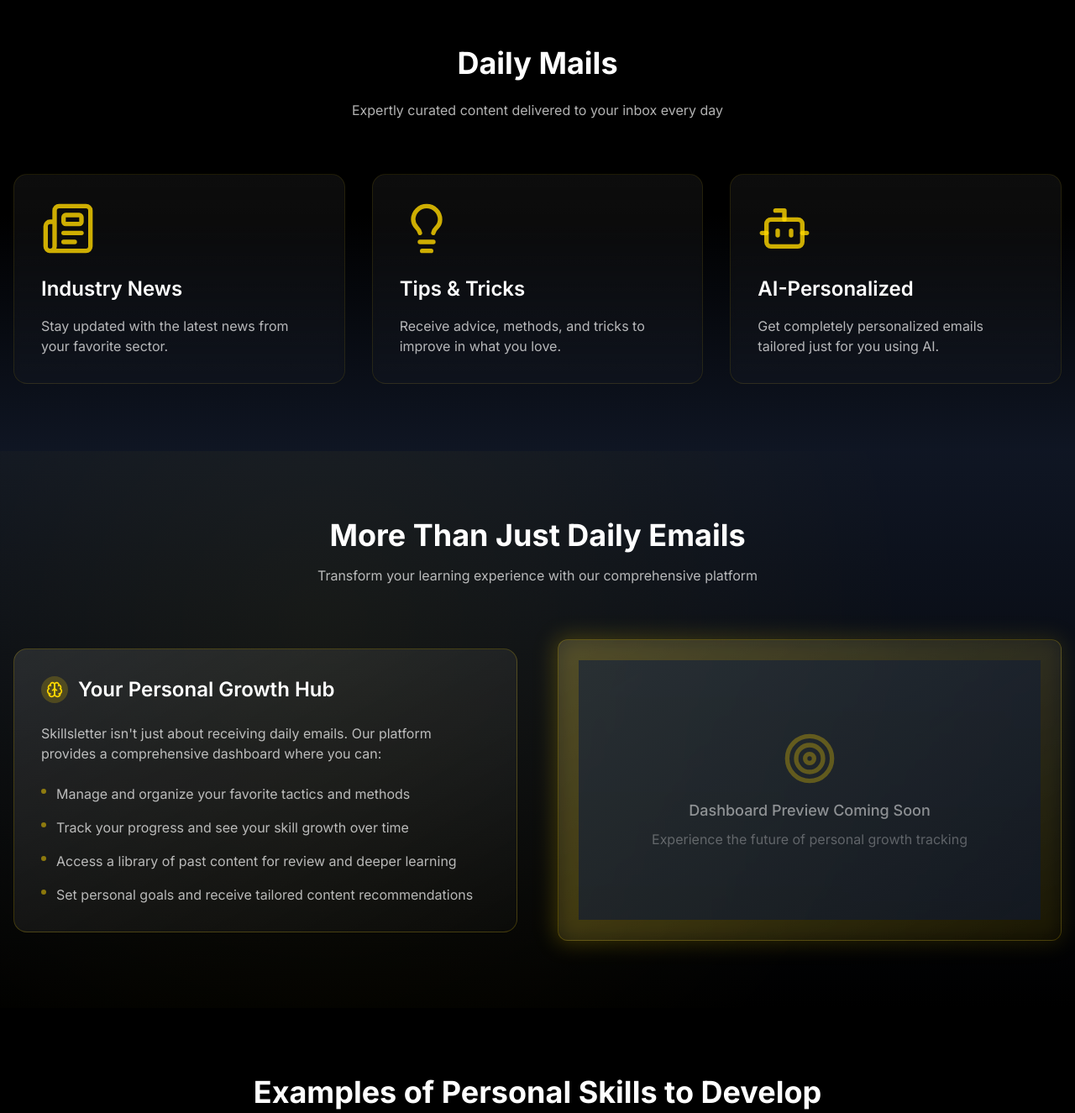
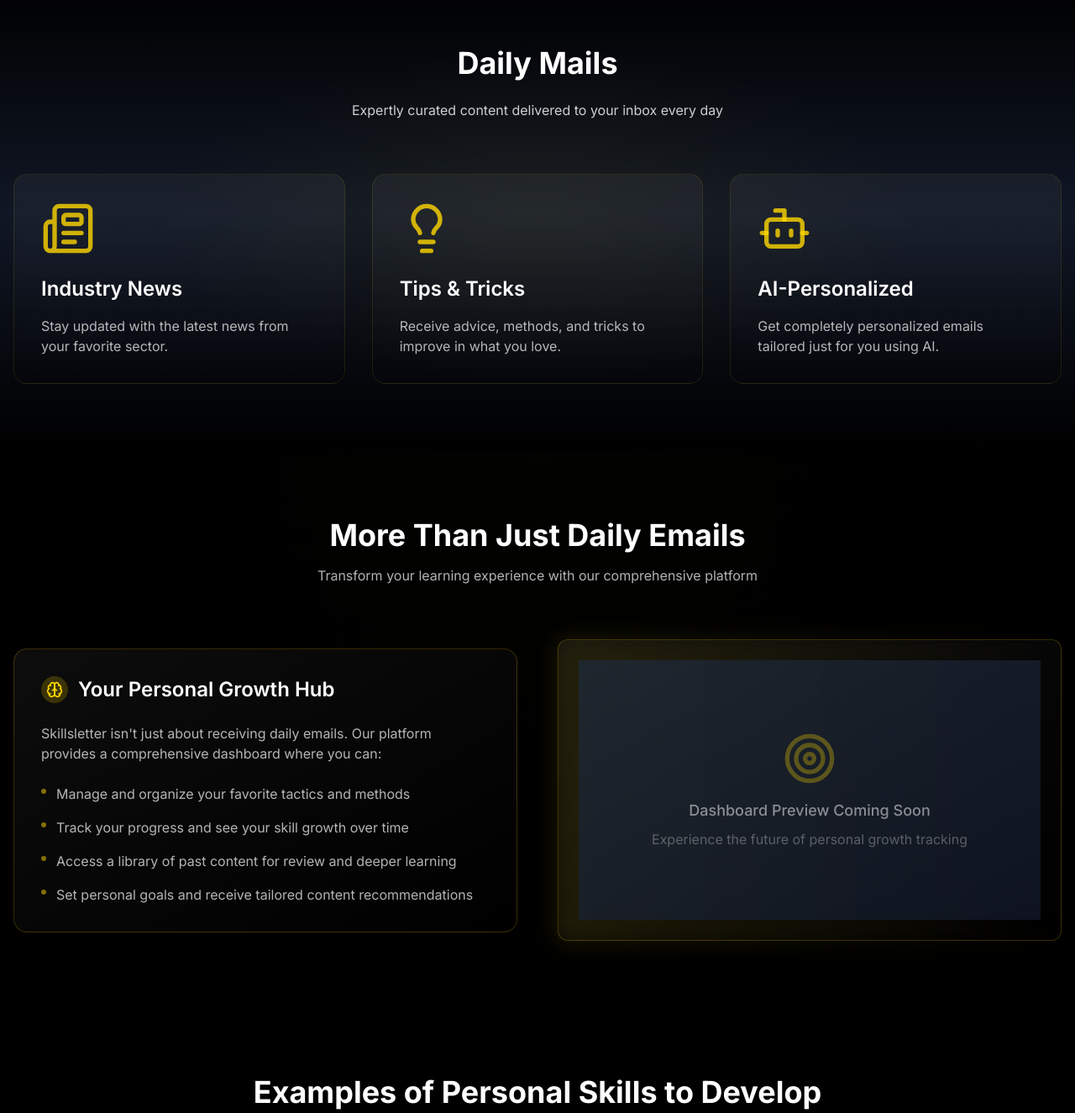
Before and after one commit to Ferrajju/skillvoo-landing, a Next.js app: page / in a window 1280 px wide. Shown: the part 825-2150 px from the top of the page at 84% size. Built offline with nearby package versions, Linux system fonts and the light colour scheme.

Commit message:
Ajustando Backgrounds'

```diff
--- a/app/page.tsx
+++ b/app/page.tsx
@@ -175,8 +175,11 @@ export default function Home() {
       </section>
 
       {/* Daily Mails Section */}
-      <section id="daily-mails" className="py-20 px-4 relative overflow-hidden">
-        <div className="absolute inset-0 bg-gradient-to-b from-black via-black/95 to-gray-900/90"></div>
+      <section
+        id="daily-mails"
+        className="py-20 px-4 relative overflow-hidden bg-gradient-to-b from-black/90 via-gray-900/95 to-black"
+      >
+        <div className="absolute inset-0 bg-[radial-gradient(ellipse_at_center,_var(--tw-gradient-stops))] from-[#FFD700]/10 via-transparent to-transparent opacity-50"></div>
         <div className="max-w-7xl mx-auto relative z-10">
           <motion.h2
             initial={{ opacity: 0 }}
@@ -190,7 +193,7 @@ export default function Home() {
             initial={{ opacity: 0 }}
             whileInView={{ opacity: 1 }}
             viewport={{ once: true }}
-            className="text-white/70 text-center max-w-2xl mx-auto mb-16"
+            className="text-white/80 text-center max-w-2xl mx-auto mb-16"
           >
             Expertly curated content delivered to your inbox every day
           </motion.p>
@@ -202,7 +205,7 @@ export default function Home() {
                 whileInView={{ opacity: 1, y: 0 }}
                 viewport={{ once: true }}
                 transition={{ delay: index * 0.2 }}
-                className="group relative bg-gradient-to-b from-white/5 to-white/[0.02] backdrop-blur-sm rounded-2xl p-8 hover:from-white/10 hover:to-white/[0.05] transition-all duration-500 border border-[#FFD700]/10 hover:border-[#FFD700]/30"
+                className="group relative bg-gradient-to-b from-white/5 to-transparent backdrop-blur-sm rounded-2xl p-8 hover:from-white/10 hover:to-white/5 transition-all duration-500 border border-[#FFD700]/10 hover:border-[#FFD700]/30"
               >
                 <div className="absolute inset-0 rounded-2xl bg-gradient-to-r from-[#FFD700]/0 via-[#FFD700]/5 to-transparent opacity-0 group-hover:opacity-100 transition-opacity duration-500"></div>
                 <div className="relative z-10">
@@ -223,8 +226,8 @@ export default function Home() {
       </section>
 
       {/* More than Just a NewsLetter */}
-      <section className="py-20 px-4 bg-gradient-to-b from-gray-900/90 to-black relative overflow-hidden">
-        <div className="absolute inset-0 bg-[radial-gradient(circle_at_30%_30%,_rgba(255,215,0,0.05)_0%,_transparent_70%)]"></div>
+      <section className="py-20 px-4 bg-black relative overflow-hidden">
+        <div className="absolute inset-0 bg-[radial-gradient(ellipse_at_top,_var(--tw-gradient-stops))] from-[#FFD700]/5 via-transparent to-transparent opacity-20"></div>
         <div className="max-w-7xl mx-auto relative z-10">
           <motion.div
             initial={{ opacity: 0 }}
@@ -243,7 +246,7 @@ export default function Home() {
               whileInView={{ opacity: 1, x: 0 }}
               viewport={{ once: true }}
               transition={{ duration: 0.8 }}
-              className="bg-gradient-to-br from-white/10 to-white/[0.02] rounded-2xl p-8 border border-[#FFD700]/20"
+              className="bg-gradient-to-br from-white/5 to-transparent backdrop-blur-sm rounded-2xl p-8 border border-[#FFD700]/20"
             >
               <h3 className="text-2xl font-semibold text-white mb-6 flex items-center gap-3">
                 <span className="w-8 h-8 rounded-full bg-[#FFD700]/20 flex items-center justify-center">
@@ -285,8 +288,8 @@ export default function Home() {
               transition={{ duration: 0.8 }}
               className="relative group"
             >
-              <div className="absolute -inset-1 bg-gradient-to-r from-[#FFD700]/20 to-[#FFD700]/10 rounded-2xl blur-md group-hover:blur-lg transition-all duration-500"></div>
-              <div className="relative bg-gradient-to-br from-white/10 to-transparent backdrop-blur-sm rounded-xl p-6 border border-[#FFD700]/20">
+              <div className="absolute -inset-1 bg-gradient-to-r from-[#FFD700]/10 to-transparent rounded-2xl blur-md group-hover:blur-lg transition-all duration-500"></div>
+              <div className="relative bg-gradient-to-br from-white/5 to-transparent backdrop-blur-sm rounded-xl p-6 border border-[#FFD700]/20">
                 <div className="aspect-video bg-gradient-to-br from-gray-800/80 to-gray-900/80 rounded-lg flex items-center justify-center overflow-hidden group-hover:scale-[1.02] transition-transform duration-500">
                   <div className="text-center p-8">
                     <Target className="w-16 h-16 text-[#FFD700]/30 mx-auto mb-4" />
```
